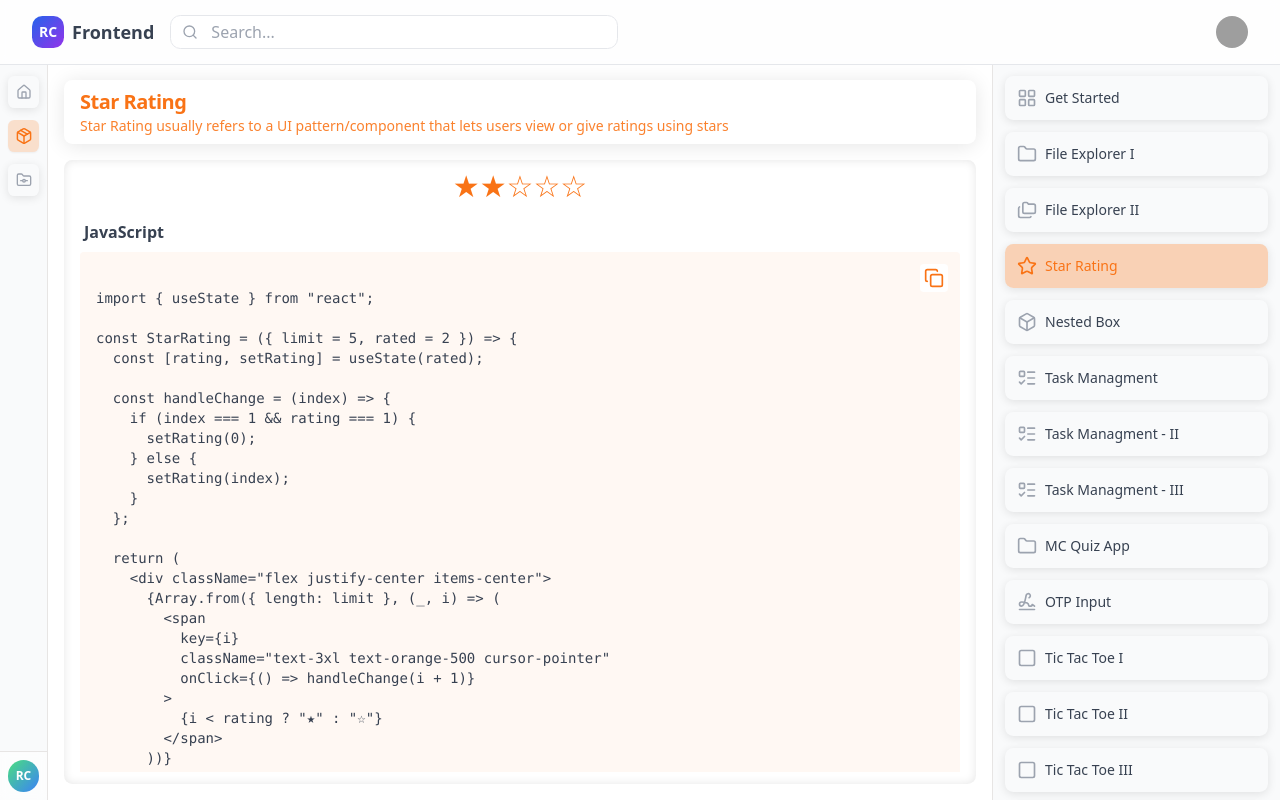
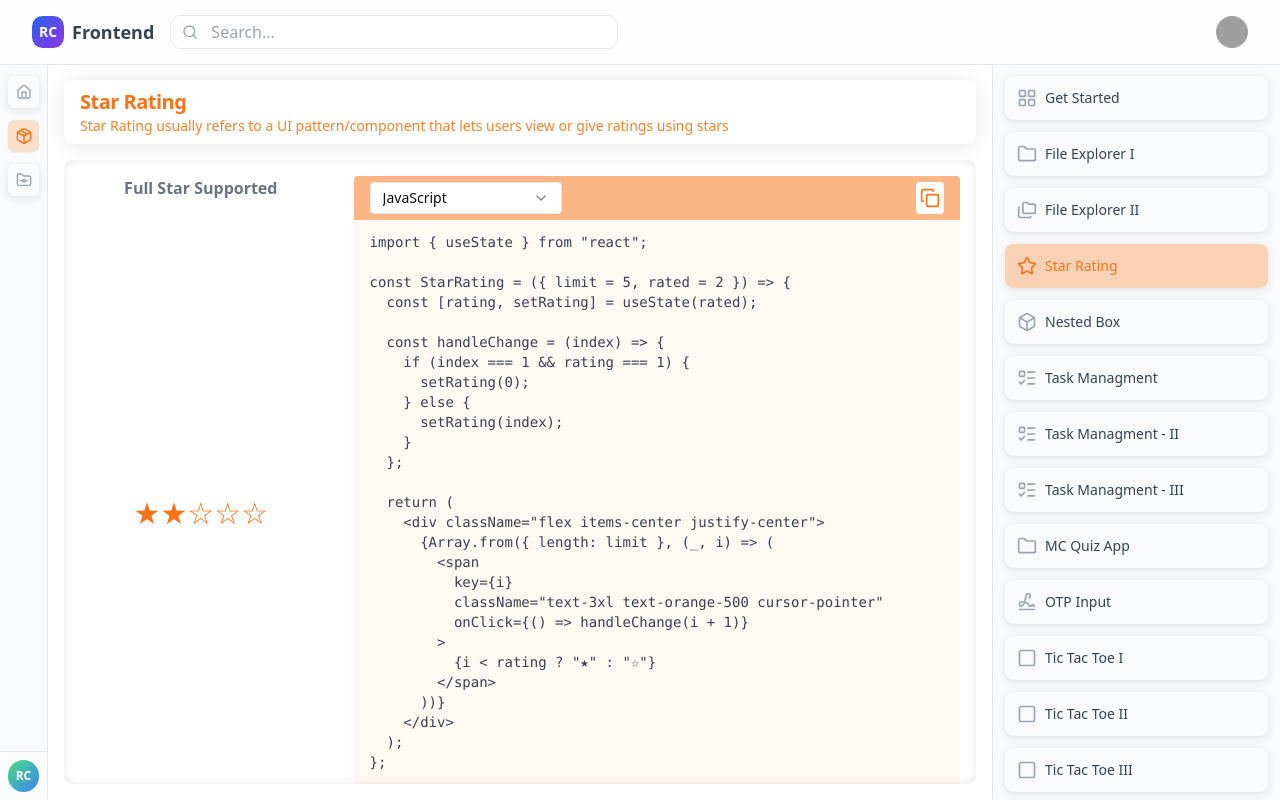
Before and after one commit to sachinrk04/UI-Problems-New, a React (Vite) app: page /ui-problems/star-rating in a window 1280 px wide. Built offline with nearby package versions, Linux system fonts and the light colour scheme; grey boxes are pictures that could not be loaded.

Commit message:
fixed view code

```diff
--- a/src/components/CodeBlock.tsx
+++ b/src/components/CodeBlock.tsx
@@ -1,13 +1,45 @@
+import { useState } from "react";
 import CopyCode from "./CopyCode";
+import {
+  Select,
+  SelectContent,
+  SelectGroup,
+  SelectItem,
+  SelectTrigger,
+  SelectValue,
+} from "./ui/select";
 
-const CodeBlock = ({ code }: { code: string }) => {
+const CodeBlock = ({ code }: { code: any }) => {
+  const [language, setLanguage] = useState<any>("JAVASCRIPT");
+
   return (
     <div className="relative">
-      <div className="absolute top-3 right-3">
-        <CopyCode code={code} />
+      <div className="absolute top-0 left-0 right-0 rounded-t">
+        <div className="bg-primary/50 px-4 py-1.5 rounded-t flex justify-between">
+          <Select
+            defaultValue={language}
+            value={language}
+            onValueChange={(value) => setLanguage(value)}
+          >
+            <SelectTrigger className="w-full h-8 rounded max-w-48">
+              <SelectValue placeholder="Select Language" />
+            </SelectTrigger>
+            <SelectContent className="rounded">
+              <SelectGroup>
+                <SelectItem value="JAVASCRIPT">JavaScript</SelectItem>
+                <SelectItem value="TYPESCRIPT">TypeScript</SelectItem>
+              </SelectGroup>
+            </SelectContent>
+          </Select>
+          {code[language]?.length > 0 && <CopyCode code={code[language]} />}
+        </div>
       </div>
-      <pre className="bg-primary/5 text-gray-700 font-medium text-sm rounded overflow-auto p-4">
-        <code>{code}</code>
+      <pre className="p-4 overflow-auto text-sm font-medium text-gray-700 rounded pt-9 bg-primary/5">
+        {code[language]?.length > 0 ? (
+          <code>{code[language]}</code>
+        ) : (
+          <div className="mt-10 text-center h-52">Comming soon!</div>
+        )}
       </pre>
     </div>
   );
--- a/src/components/NestedBoxComponents/NestedBoxCode.ts
+++ b/src/components/NestedBoxComponents/NestedBoxCode.ts
@@ -1,4 +1,5 @@
-export const NestedBoxCode = `
+export const nestedBoxCode = {
+  JAVASCRIPT: `
 import { useState } from "react";
 
 const NestedBox = () => {
@@ -21,4 +22,5 @@ const NestedBox = () => {
 };
 
 export default NestedBox;
-`;
+`
+};
--- /dev/null
+++ b/src/components/StarRatingComponents/HalfStar.tsx
@@ -0,0 +1,53 @@
+import { useState } from "react";
+
+interface HalfStarProps {
+  limit: number;
+  rated: any;
+}
+
+const HalfStar = ({ limit = 5, rated = 2.5 }: HalfStarProps) => {
+  const [rating, setRating] = useState<any>(rated);
+
+  const handleRateChange = (
+    e: React.MouseEvent<HTMLSpanElement>,
+    index: number,
+  ) => {
+    const { left, width } = e.currentTarget.getBoundingClientRect();
+    const clickX = e.clientX - left;
+
+    const value = clickX < width / 2 ? index + 0.5 : index + 1;
+    setRating(value);
+  };
+
+  const renderStar = (index: number) => {
+    if (rating >= index + 1) return "★";
+    if (rating >= index + 0.5) return <Half />;
+    return "☆";
+  };
+  return (
+    <div>
+      {Array.from({ length: limit }, (_, i) => (
+        <span
+          key={i}
+          className="text-3xl text-orange-600 cursor-pointer"
+          onClick={(e) => handleRateChange(e, i)}
+        >
+          {renderStar(i)}
+        </span>
+      ))}
+    </div>
+  );
+};
+
+export default HalfStar;
+
+const Half = () => {
+  return (
+    <span className="relative inline-block text-3xl text-orange-600">
+      ☆
+      <span className="absolute top-0 left-0 w-1/2 overflow-hidden text-orange-600">
+        ★
+      </span>
+    </span>
+  );
+};
--- a/src/components/StarRatingComponents/StarRatingCode.ts
+++ b/src/components/StarRatingComponents/StarRatingCode.ts
@@ -1,4 +1,5 @@
-export const starRatingJSCode = `
+export const starRatingCode = {
+  JAVASCRIPT : `
 import { useState } from "react";
 
 const StarRating = ({ limit = 5, rated = 2 }) => {
@@ -13,7 +14,7 @@ const StarRating = ({ limit = 5, rated = 2 }) => {
   };
 
   return (
-    <div className="flex justify-center items-center">
+    <div className="flex items-center justify-center">
       {Array.from({ length: limit }, (_, i) => (
         <span
           key={i}
@@ -28,9 +29,8 @@ const StarRating = ({ limit = 5, rated = 2 }) => {
 };
 
 export default StarRating;
-`;
-
-export const starRatingTSCode = `
+`,
+TYPESCRIPT : `
 import { useState } from "react";
 
 interface StarRatingProps {
@@ -50,7 +50,7 @@ const StarRating = ({ limit = 5, rated = 2 }: StarRatingOneProps) => {
   };
 
   return (
-    <div className="flex justify-center items-center">
+    <div className="flex items-center justify-center">
       {Array.from({ length: limit }, (_, i) => (
         <span
           key={i}
@@ -65,4 +65,5 @@ const StarRating = ({ limit = 5, rated = 2 }: StarRatingOneProps) => {
 };
 
 export default StarRating;
-`;
+`
+};
--- /dev/null
+++ b/src/components/StarRatingComponents/halfStarRatingCode.ts
@@ -0,0 +1,105 @@
+export const halfStarRatingCode = {
+  JAVASCRIPT : `
+import { useState } from "react";
+
+const HalfStar = ({ limit = 5, rated = 2.5 }) => {
+  const [rating, setRating] = useState(rated);
+
+  const handleRateChange = (e, index) => {
+    const { left, width } = e.currentTarget.getBoundingClientRect();
+    const clickX = e.clientX - left;
+
+    const value = clickX < width / 2 ? index + 0.5 : index + 1;
+    setRating(value);
+  };
+
+  const renderStar = (index) => {
+    if (rating >= index + 1) return "★";
+    if (rating >= index + 0.5) return <Half />;
+    return "☆";
+  };
+  return (
+    <div>
+      {Array.from({ length: limit }, (_, i) => (
+        <span
+          key={i}
+          className="text-3xl text-orange-600 cursor-pointer"
+          onClick={(e) => handleRateChange(e, i)}
+        >
+          {renderStar(i)}
+        </span>
+      ))}
+    </div>
+  );
+};
+
+export default HalfStar;
+
+const Half = () => {
+  return (
+    <span className="relative inline-block text-3xl text-gray-300">
+      ☆
+      <span className="absolute top-0 left-0 w-1/2 overflow-hidden text-orange-500">
+        ★
+      </span>
+    </span>
+  );
+};
+`,
+
+TYPESCRIPT : `
+import { useState } from "react";
+
+interface HalfStarProps {
+  limit: number;
+  rated: any;
+}
+
+const HalfStar = ({ limit = 5, rated = 2.5 }: HalfStarProps) => {
+  const [rating, setRating] = useState<any>(rated);
+
+  const handleRateChange = (
+    e: React.MouseEvent<HTMLSpanElement>,
+    index: number,
+  ) => {
+    const { left, width } = e.currentTarget.getBoundingClientRect();
+    const clickX = e.clientX - left;
+
+    const value = clickX < width / 2 ? index + 0.5 : index + 1;
+    setRating(value);
+  };
+
+  const renderStar = (index: number) => {
+    if (rating >= index + 1) return "★";
+    if (rating >= index + 0.5) return <Half />;
+    return "☆";
+  };
+  return (
+    <div>
+      {Array.from({ length: limit }, (_, i) => (
+        <span
+          key={i}
+          className="text-3xl text-orange-600 cursor-pointer"
+          onClick={(e) => handleRateChange(e, i)}
+        >
+          {renderStar(i)}
+        </span>
+      ))}
+    </div>
+  );
+};
+
+export default HalfStar;
+
+const Half = () => {
+  return (
+    <span className="relative inline-block text-3xl text-gray-300">
+      ☆
+      <span className="absolute top-0 left-0 w-1/2 overflow-hidden text-orange-500">
+        ★
+      </span>
+    </span>
+  );
+};
+`
+};
--- a/src/pages/UIProblems/NestedBox.tsx
+++ b/src/pages/UIProblems/NestedBox.tsx
@@ -1,15 +1,15 @@
 import PageHeader from "@/components/PageHeader";
 import NestBox from "@/components/NestedBoxComponents/NestBox";
 import CodeBlock from "@/components/CodeBlock";
-import { NestedBoxCode } from "@/components/NestedBoxComponents/NestedBoxCode";
+import { nestedBoxCode } from "@/components/NestedBoxComponents/NestedBoxCode";
 
 const NestedBox = () => {
   return (
     <div className="flex flex-col p-4 overflow-auto gap-y-4">
       <div className="w-full px-4 py-2 overflow-auto rounded-md shadow-[0_2px_10px_rgba(0,0,0,0.10)]">
         <PageHeader
-          title="Star Rating"
-          description="Star Rating usually refers to a UI pattern/component that lets users view or give ratings using stars"
+          title="Nexted Box"
+          description="Clicking the box creates a new nested box using React state."
         />
       </div>
 
@@ -18,7 +18,7 @@ const NestedBox = () => {
           <NestBox />
         </div>
         <div className="h-[calc(100vh-11rem)] overflow-auto shadow-[inset_0_0px_10px_rgba(0,0,0,0.10)] rounded-md w-full flex gap-4 flex-col p-4">
-          <CodeBlock code={NestedBoxCode} />
+          <CodeBlock code={nestedBoxCode} />
         </div>
       </div>
     </div>
--- a/src/pages/UIProblems/StarRating.tsx
+++ b/src/pages/UIProblems/StarRating.tsx
@@ -1,12 +1,14 @@
 import CodeBlock from "@/components/CodeBlock";
 import PageHeader from "@/components/PageHeader";
+import HalfStar from "@/components/StarRatingComponents/HalfStar";
+import { halfStarRatingCode } from "@/components/StarRatingComponents/halfStarRatingCode";
 import {
-  starRatingJSCode,
-  starRatingTSCode,
+  starRatingCode,
 } from "@/components/StarRatingComponents/StarRatingCode";
 import StarRatingOne from "@/components/StarRatingComponents/StarRatingOne";
 
 const StarRating = () => {
+
   return (
     <div className="flex flex-col p-4 overflow-auto gap-y-4">
       <div className="w-full px-4 py-2 overflow-auto rounded-md shadow-[0_2px_20px_rgba(0,0,0,0.10)]">
@@ -18,21 +20,35 @@ const StarRating = () => {
 
       <div className="flex gap-4">
         <div className="h-[calc(100vh-11rem)] overflow-auto shadow-[inset_0_0px_10px_rgba(0,0,0,0.10)] rounded-md w-full flex flex-col">
-          <div className="px-4 py-2">
-            <StarRatingOne limit={5} rated={2} />
+          <div className="flex">
+            <div className="p-4 w-[30%]">
+              <div className="h-full">
+                <h3 className="font-semibold text-center text-gray-500 ">
+                  Full Star Supported
+                </h3>
+                <div className="flex items-center justify-center h-[96%]">
+                  <StarRatingOne limit={5} rated={2} />
+                </div>
+              </div>
+            </div>
+            <div className="p-4 w-[70%]">
+              <CodeBlock code={starRatingCode} />
+            </div>
           </div>
-          <div className="h-[calc(100vh-15rem)] overflow-auto px-4">
-            <div className="flex flex-col">
-              <h3 className="px-1 py-2 text-base font-semibold text-gray-700">
-                JavaScript
-              </h3>
-              <CodeBlock code={starRatingJSCode} />
+          <div className="w-full border" />
+          <div className="flex">
+            <div className="p-4 w-[30%]">
+              <div className="h-full">
+                <h3 className="font-semibold text-center text-gray-500 ">
+                  Half-Star Supported
+                </h3>
+                <div className="flex items-center justify-center h-[96%]">
+                  <HalfStar limit={5} rated={2.5} />
+                </div>
+              </div>
             </div>
-            <div className="flex flex-col">
-              <h3 className="px-1 py-2 text-base font-semibold text-gray-700">
-                TypeScript
-              </h3>
-              <CodeBlock code={starRatingTSCode} />
+            <div className="p-4 w-[70%]">
+              <CodeBlock code={halfStarRatingCode} />
             </div>
           </div>
         </div>
```
